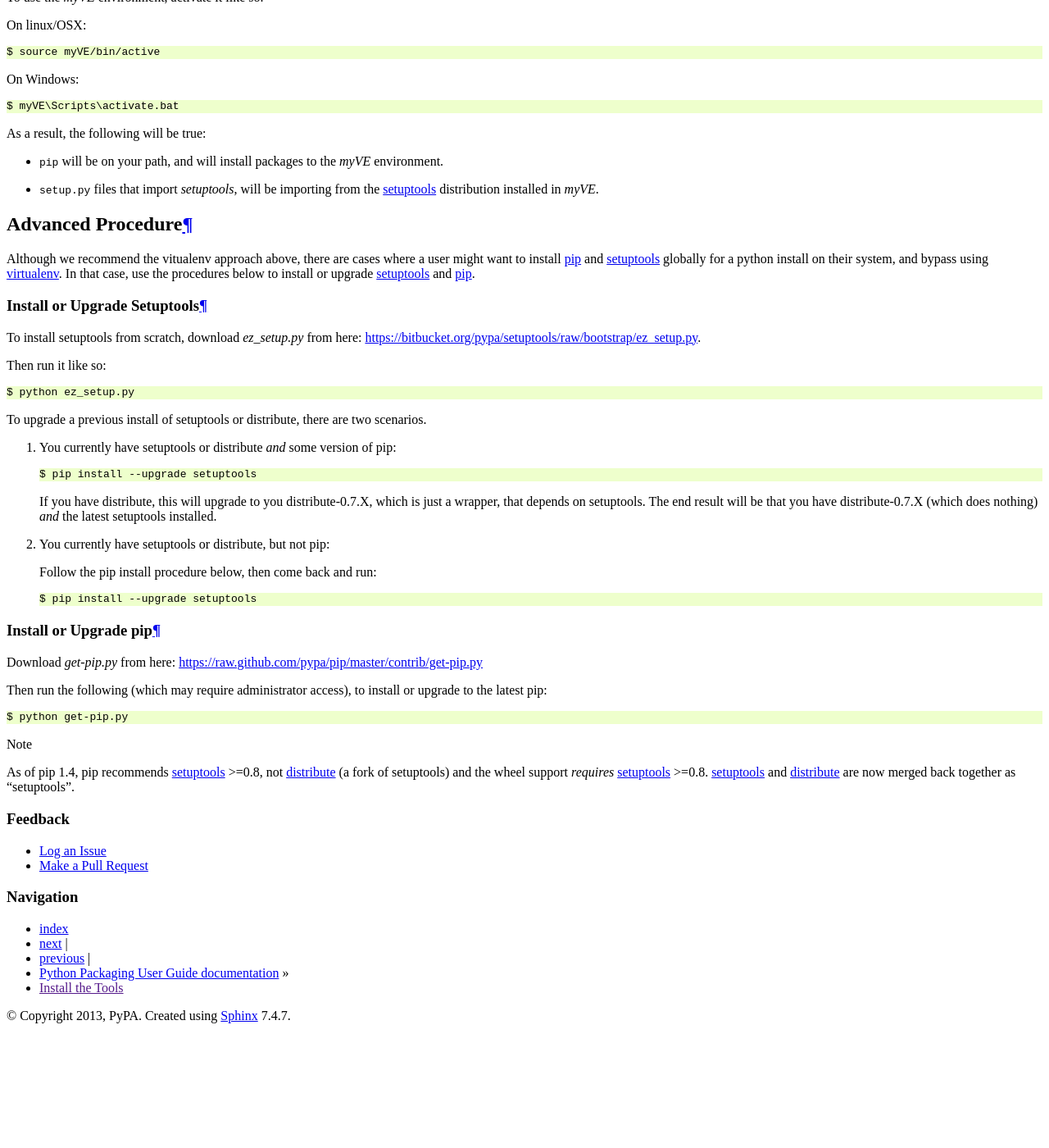
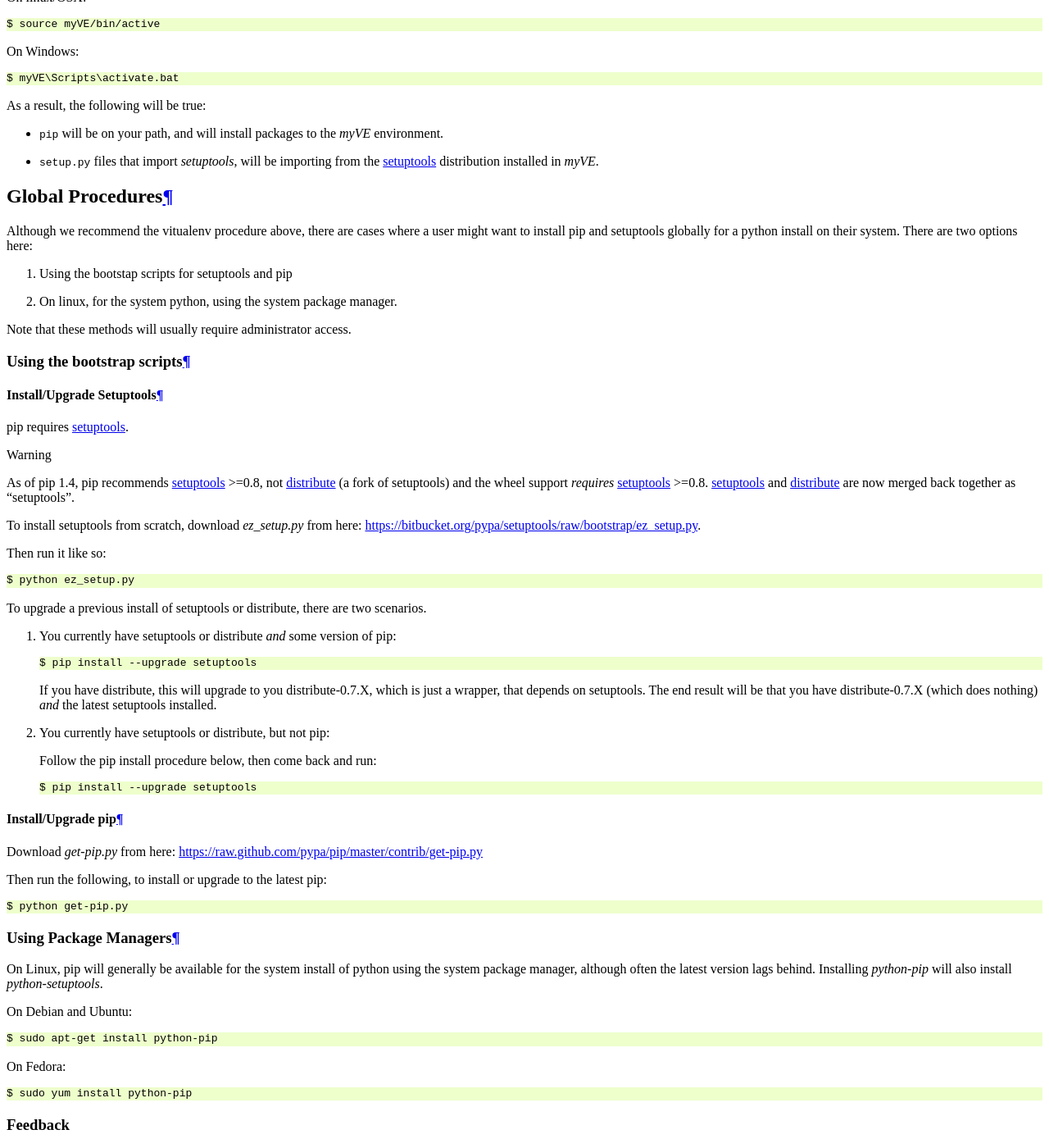
Before and after one commit to pypa/packaging.python.org, a Sphinx documentation site: the page built from source/setup.txt, in a window 1280 px wide and 1400 px high, scrolled down 1188 px. Shown: the whole window at 82% size. Built offline with Sphinx 7.4.7, drawn with Linux system fonts in a browser that asks for light colours; before the commit the page ends 2444 px from its top, so only the background shows below that; some of the changed text lies outside the part shown.

Commit message:
include the yum/apt-get instructions and more section renaming

```diff
--- a/source/setup.txt
+++ b/source/setup.txt
@@ -1,26 +1,25 @@
-=================
-Install the Tools
-=================
+===================================
+Get setuptools, pip, and virtualenv
+===================================
 
-You'll need `virtualenv`_, `pip`_, and `setuptools`_, in order to package and
+You'll need `setuptools`_, `pip`_, and `virtualenv`_ in order to package and
 install python software the way that is recommended in the tutorials.
 
 .. _`Recommended Procedure`:
 
-Recommended Procedure
----------------------
+Virtualenv Procedure (recommended)
+----------------------------------
 
-We recommend the following installation procedure for these reasons:
+We recommend getting `virtualenv`_ first, and then using that to create virtual
+environments that contain `pip`_ and `setuptools`_ for the following reasons:
 
-* It doesn't require administrator access.
-* It doesn't modify your system Python which can possibly result in system failures.
-* It's simple and gives you the flexibility to work from any python installed on
-  your system.
-* You'll end up with versions of pip, virtualenv, and setuptools that have been
-  tested together.
+#. It doesn't require administrator access.
+#. It doesn't modify your system Python which can possibly result in system failures.
+#. It's simple and gives you the flexibility to work from any python installed
+   on your system.
+#. You'll end up with versions of pip, virtualenv, and setuptools that have been
+   tested together.
 
-It involves using `virtualenv`_ to create isolated environments that contain pip
-and `setuptools`_.
 
 Get virtualenv
 ++++++++++++++
@@ -85,19 +84,32 @@ As a result, the following will be true:
 
 
 
-.. _`Advanced Procedure`:
+Global Procedures
+-----------------
 
-Advanced Procedure
-------------------
+Although we recommend the vitualenv procedure above, there are cases where a
+user might want to install pip and setuptools globally for a python install on
+their system.  There are two options here:
 
-Although we recommend the vitualenv approach above, there are cases where a user
-might want to install `pip`_ and `setuptools`_ globally for a python install on
-their system, and bypass using `virtualenv`_.  In that case, use the procedures
-below to install or upgrade `setuptools`_ and `pip`_.
+1. Using the bootstap scripts for setuptools and pip
+2. On linux, for the system python, using the system package manager.
 
+Note that these methods will usually require administrator access.
 
-Install or Upgrade Setuptools
-+++++++++++++++++++++++++++++
+Using the bootstrap scripts
++++++++++++++++++++++++++++
+
+Install/Upgrade Setuptools
+~~~~~~~~~~~~~~~~~~~~~~~~~~
+
+pip requires `setuptools`_.
+
+.. warning::
+
+    As of pip 1.4, pip recommends `setuptools`_ >=0.8, not `distribute`_ (a
+    fork of setuptools) and the wheel support *requires* `setuptools`_ >=0.8.
+    `setuptools`_ and `distribute`_ are now merged back together as
+    "setuptools".
 
 To install setuptools from scratch, download `ez_setup.py` from here:
 https://bitbucket.org/pypa/setuptools/raw/bootstrap/ez_setup.py.
@@ -107,7 +119,9 @@ Then run it like so::
    $ python ez_setup.py
 
 
-To upgrade a previous install of setuptools or distribute, there are two scenarios.
+To upgrade a previous install of setuptools or distribute, there are two
+scenarios.
+
 
 1. You currently have setuptools or distribute *and* some version of pip::
 
@@ -125,22 +139,32 @@ To upgrade a previous install of setuptools or distribute, there are two scenari
    $ pip install --upgrade setuptools
 
 
-Install or Upgrade pip
-++++++++++++++++++++++
+Install/Upgrade pip
+~~~~~~~~~~~~~~~~~~~
 
-Download `get-pip.py` from here: https://raw.github.com/pypa/pip/master/contrib/get-pip.py
+Download `get-pip.py` from here:
+https://raw.github.com/pypa/pip/master/contrib/get-pip.py
 
-Then run the following (which may require administrator access), to install or upgrade to the
-latest pip::
+Then run the following, to install or
+upgrade to the latest pip::
 
  $ python get-pip.py
 
-.. note::
 
-    As of pip 1.4, pip recommends `setuptools`_ >=0.8, not `distribute`_ (a
-    fork of setuptools) and the wheel support *requires* `setuptools`_ >=0.8.
-    `setuptools`_ and `distribute`_ are now merged back together as
-    "setuptools".
+Using Package Managers
+++++++++++++++++++++++
+
+On Linux, pip will generally be available for the system install of python using
+the system package manager, although often the latest version lags
+behind. Installing `python-pip` will also install `python-setuptools`.
+
+On Debian and Ubuntu::
+
+   $ sudo apt-get install python-pip
+
+On Fedora::
+
+   $ sudo yum install python-pip
 
 
 .. _pip: http://www.pip-installer.org
```
